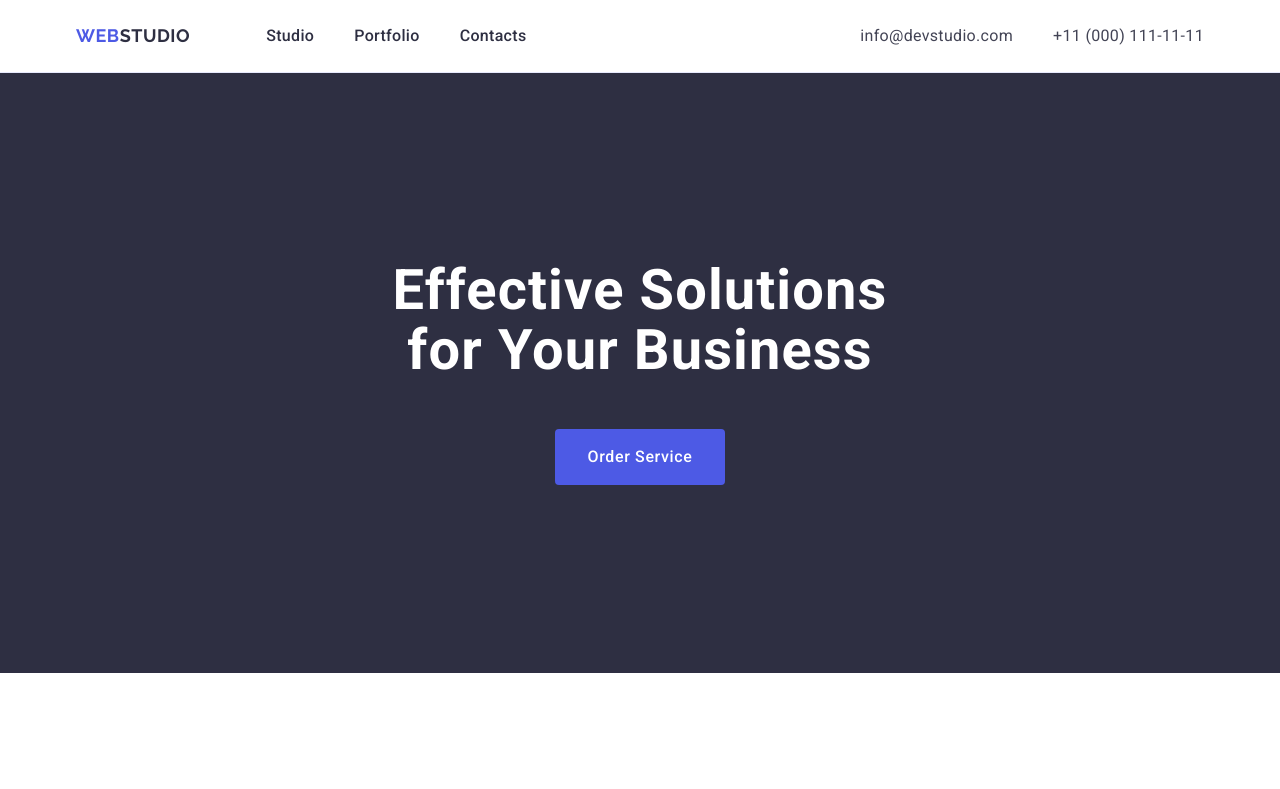
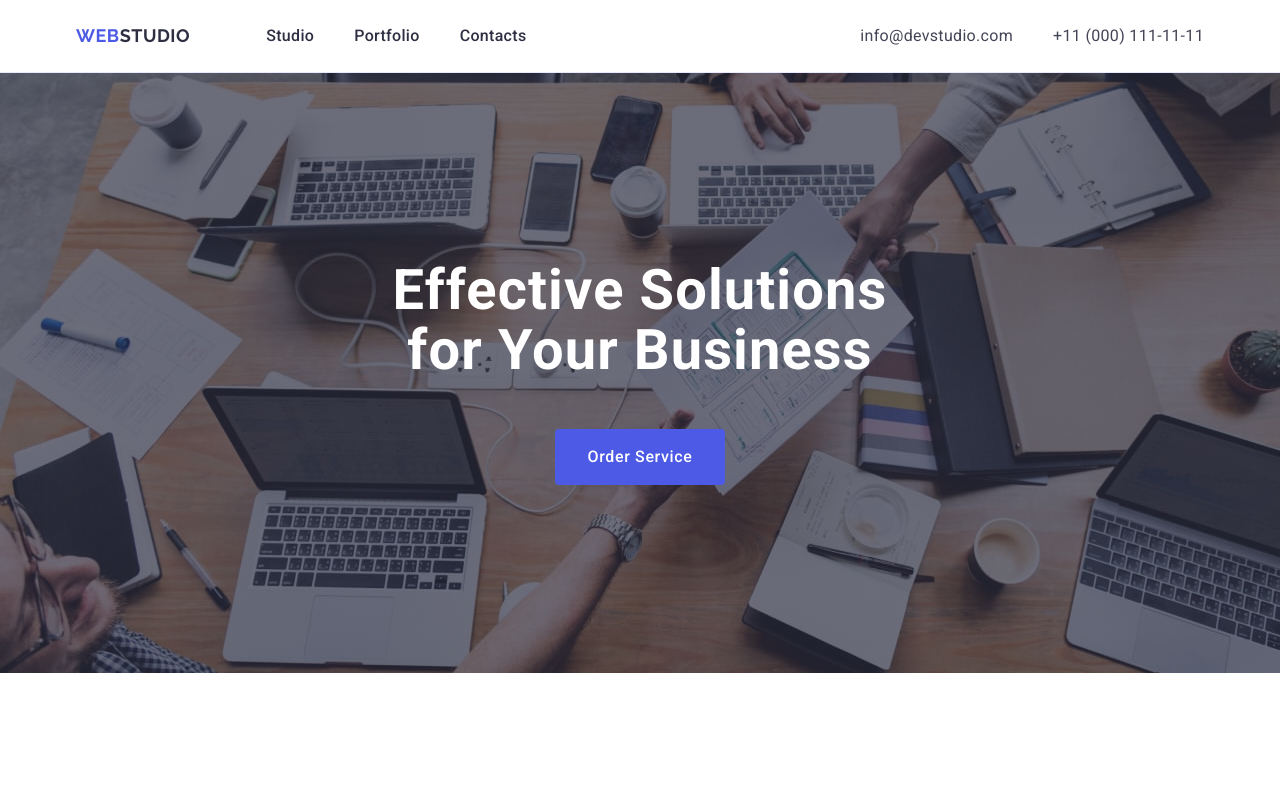
Before and after one commit to MikhailChuza/goit-markup-hw-04, a plain HTML site: page index.html in a window 1280 px wide. Shown: the top 789 px of the page. Drawn offline with nearby package versions, Linux system fonts and the light colour scheme.

Commit message:
background-image

```diff
--- a/css/styles.css
+++ b/css/styles.css
@@ -154,14 +154,20 @@ body {
 
 /* ============== MAIN ======================== */
 
-.section-layer {
-  background: #2e2f42;
-
+.hero {
+  max-width: 1440px;
   flex-shrink: 0;
   margin-left: auto;
   margin-right: auto;
   padding-top: 188px;
   padding-bottom: 188px;
+  background-color: #2e2f42;
+  background-image: linear-gradient(
+      rgba(46, 47, 66, 0.7),
+      rgba(46, 47, 66, 0.7)
+    ),
+    url("../images/people-office.jpg");
+  background-size: cover;
 }
 
 .solutions {
--- a/index.html
+++ b/index.html
@@ -60,7 +60,7 @@
     <!-- main -->
 
     <main>
-      <section class="section-layer">
+      <section class="hero">
         <div class="container">
           <h1 class="solutions">Effective Solutions for Your Business</h1>
 
```
Also changed, not shown: images/icons.svg (added), images/people-office.jpg (added).
